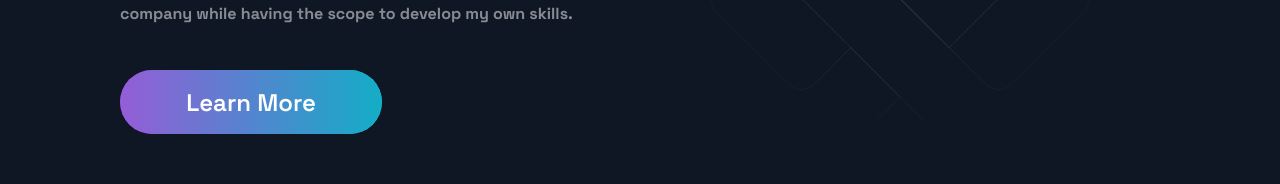
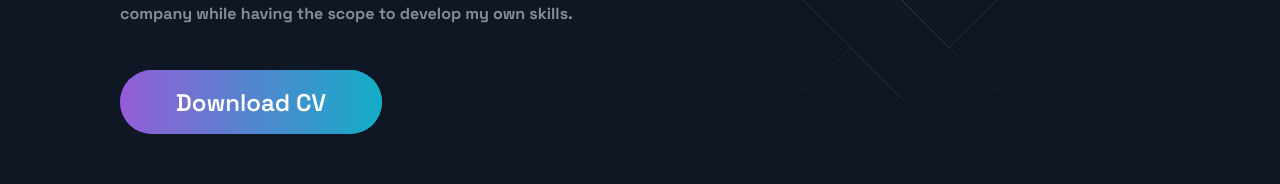
Before and after one commit to shivampandeyy05/portfolio_website, a Next.js app: page / in a window 1280 px wide. Shown: the part 472-656 px from the top of the page. Built offline with nearby package versions, Linux system fonts and the light colour scheme.

Commit message:
Modified

```diff
--- a/src/components/Hero/Hero.js
+++ b/src/components/Hero/Hero.js
@@ -4,7 +4,9 @@ import { Section, SectionText, SectionTitle } from '../../styles/GlobalComponent
 import Button from '../../styles/GlobalComponents/Button';
 import { LeftSection } from './HeroStyles';
 
+
 const Hero = (props) => (
+
   <>
     <Section row nopadding>
       <LeftSection>
@@ -15,7 +17,12 @@ const Hero = (props) => (
         <SectionText>
         <h6>A motivated individual with in-depth knowledge of languages and development tools, seeking a position in a growth-oriented company where I can use my skills to the advantage of the company while having the scope to develop my own skills.</h6>
         </SectionText>
-        <Button onClick={props.handleClick}>Learn More</Button>
+        {/* <Button onClick={props.handleClick}>Download CV</Button> */}
+        <Button>
+          <a href="https://drive.google.com/file/d/1T_MwTg9muRWyyrTN2NiidcmvrJcWdu0_/view?usp=sharing" download="CV.pdf" style={{color: "white"}}>
+            Download CV
+          </a>
+        </Button>
       </LeftSection>
     </Section>
   </>
```
Also changed, not shown: 1 other file (tests, documents, lock files or other folders).
